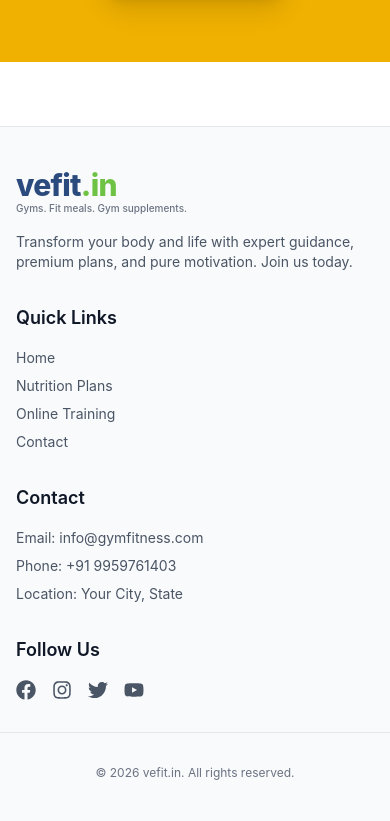
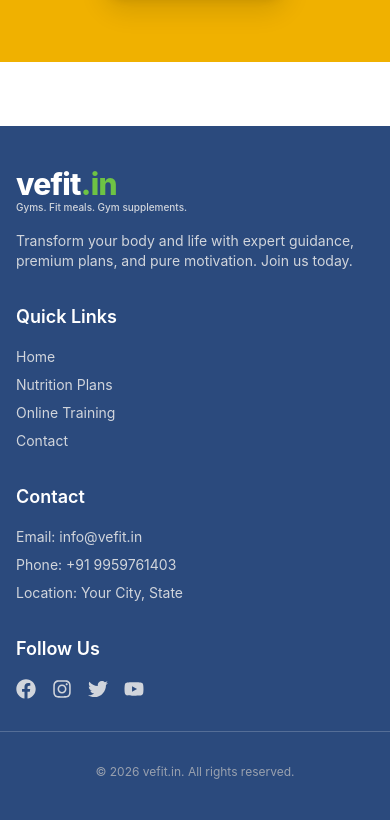
Before and after one commit to AnandNarra/gym, a React (Vite) app: page / in a window 390 px wide. Shown: the part 6707-7528 px from the top of the page. Built offline with nearby package versions, Linux system fonts and the light colour scheme.

Commit message:
feat: implement responsive footer component with navigation links and social media icons

```diff
--- a/src/components/Footer.jsx
+++ b/src/components/Footer.jsx
@@ -4,49 +4,49 @@ import { FaFacebook, FaInstagram, FaTwitter, FaYoutube } from 'react-icons/fa';
 
 const Footer = () => {
   return (
-    <footer className="bg-gray-50 text-gray-600 py-10 mt-16 border-t border-gray-200">
+    <footer className="py-10 mt-16 text-gray-300" style={{ backgroundColor: '#2b4a7d' }}>
       <div className="max-w-7xl mx-auto px-4 sm:px-6 lg:px-8 grid grid-cols-1 md:grid-cols-4 gap-8">
         <div>
           <Link to="/" className="inline-flex flex-col justify-center items-start mb-4">
             <div className="text-3xl font-extrabold tracking-tight">
-              <span style={{ color: '#2b4a7d' }}>vefit</span><span style={{ color: '#6ec344' }}>.in</span>
+              <span className="text-white">vefit</span><span style={{ color: '#6ec344' }}>.in</span>
             </div>
-            <span className="text-[10px] text-gray-500 font-medium mt-[-2px]">Gyms. Fit meals. Gym supplements.</span>
+            <span className="text-[10px] text-gray-300 font-medium mt-[-2px]">Gyms. Fit meals. Gym supplements.</span>
           </Link>
           <p className="text-sm">Transform your body and life with expert guidance, premium plans, and pure motivation. Join us today.</p>
         </div>
 
         <div>
-          <h3 className="text-lg font-semibold text-gray-900 mb-4">Quick Links</h3>
+          <h3 className="text-lg font-semibold text-white mb-4">Quick Links</h3>
           <ul className="space-y-2 text-sm">
-            <li><Link to="/" className="hover:text-yellow-500 transition">Home</Link></li>
-            <li><Link to="/nutrition" className="hover:text-yellow-500 transition">Nutrition Plans</Link></li>
-            <li><Link to="/online-training" className="hover:text-yellow-500 transition">Online Training</Link></li>
-            <li><Link to="/contact" className="hover:text-yellow-500 transition">Contact</Link></li>
+            <li><Link to="/" className="hover:text-[#6ec344] transition">Home</Link></li>
+            <li><Link to="/nutrition" className="hover:text-[#6ec344] transition">Nutrition Plans</Link></li>
+            <li><Link to="/online-training" className="hover:text-[#6ec344] transition">Online Training</Link></li>
+            <li><Link to="/contact" className="hover:text-[#6ec344] transition">Contact</Link></li>
           </ul>
         </div>
 
         <div>
-          <h3 className="text-lg font-semibold text-gray-900 mb-4">Contact</h3>
+          <h3 className="text-lg font-semibold text-white mb-4">Contact</h3>
           <ul className="space-y-2 text-sm">
-            <li>Email: info@gymfitness.com</li>
+            <li>Email: info@vefit.in</li>
             <li>Phone: +91 9959761403</li>
             <li>Location: Your City, State</li>
           </ul>
         </div>
 
         <div>
-          <h3 className="text-lg font-semibold text-gray-900 mb-4">Follow Us</h3>
-          <div className="flex space-x-4">
-            <a href="#" className="hover:text-yellow-500 text-xl transition"><FaFacebook /></a>
-            <a href="#" className="hover:text-yellow-500 text-xl transition"><FaInstagram /></a>
-            <a href="#" className="hover:text-yellow-500 text-xl transition"><FaTwitter /></a>
-            <a href="#" className="hover:text-yellow-500 text-xl transition"><FaYoutube /></a>
+          <h3 className="text-lg font-semibold text-white mb-4">Follow Us</h3>
+          <div className="flex space-x-4 text-gray-300">
+            <a href="#" className="hover:text-[#6ec344] text-xl transition"><FaFacebook /></a>
+            <a href="#" className="hover:text-[#6ec344] text-xl transition"><FaInstagram /></a>
+            <a href="#" className="hover:text-[#6ec344] text-xl transition"><FaTwitter /></a>
+            <a href="#" className="hover:text-[#6ec344] text-xl transition"><FaYoutube /></a>
           </div>
         </div>
       </div>
 
-      <div className="mt-8 pt-8 border-t border-gray-200 text-center text-xs text-gray-500">
+      <div className="mt-8 pt-8 border-t border-white/20 text-center text-xs text-gray-400">
         <p>&copy; {new Date().getFullYear()} vefit.in. All rights reserved.</p>
       </div>
     </footer>
```
